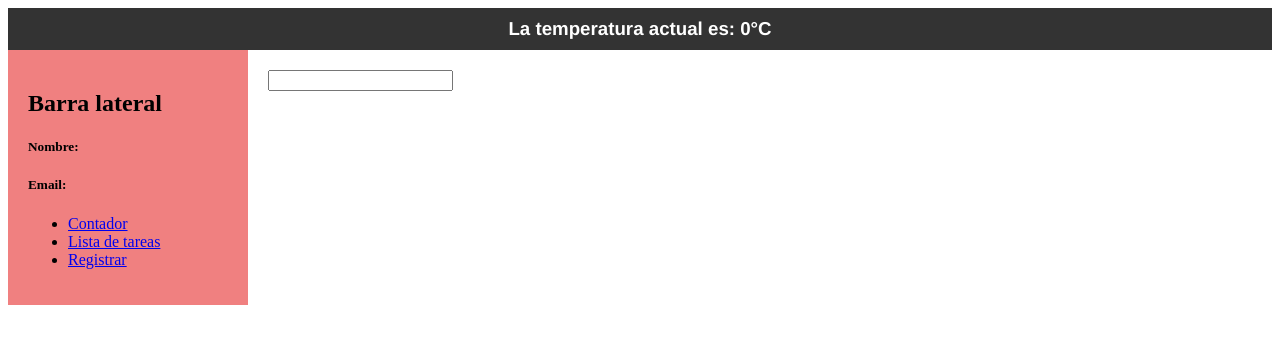
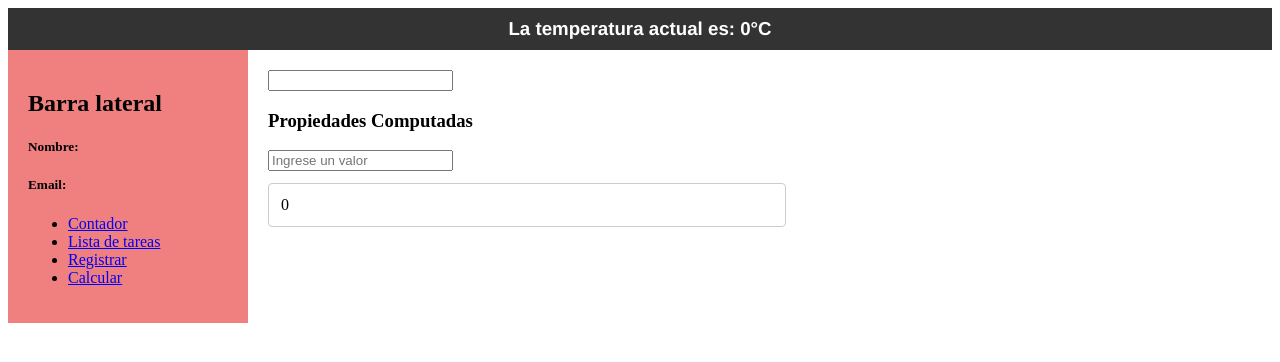
Before and after one commit to DanielBenjamin12/vue-project, a Vue app: page /calcular in a window 1280 px wide. Shown: the top 362 px of the page. Built offline with nearby package versions, Linux system fonts and the light colour scheme; no server answers.

Commit message:
Añadir vista Calcular y componente ResultadoSection. Actualizar rutas para incluir la nueva vista y enlazar el componente en la vista correspondiente.

```diff
--- a/src/components/Sidebar.vue
+++ b/src/components/Sidebar.vue
@@ -14,6 +14,9 @@
       <li>
         <router-link to="/registar">Registrar</router-link>
       </li>
+      <li>
+        <router-link to="/calcular">Calcular</router-link>
+      </li>
     </ul>
 
   </div>
@@ -21,7 +24,6 @@
 
 <script setup>
 import { useRegistrarStore } from '@/modules/registro/stores/registrarStore';
-
 
 const registrarStore = useRegistrarStore();
 
--- /dev/null
+++ b/src/modules/calcular/components/ResultadoSection.vue
@@ -0,0 +1,27 @@
+<template>
+  <div class="resultado">
+    {{  props.resultado }}
+  </div>
+</template>
+
+<script setup>
+import { defineProps } from 'vue'
+
+const props = defineProps(
+  [
+    'resultado',
+
+  ]
+)
+
+</script>
+
+<style scoped>
+.resultado {
+  padding: 12px;
+  border: 1px solid #ccc;
+  border-radius: 4px;
+  margin-top: 12px;
+  width: 50%;
+}
+</style>
--- /dev/null
+++ b/src/modules/calcular/views/CalcularView.vue
@@ -0,0 +1,20 @@
+<template>
+  <h3>Propiedades Computadas</h3>
+  <input type="text" v-model="valor" placeholder="Ingrese un valor" />
+  <ResultadoSection :resultado="valorCalculado" />
+</template>
+
+
+<script setup>
+import { ref,computed } from 'vue';
+import ResultadoSection from '@/modules/calcular/components/ResultadoSection.vue'
+
+const valor = ref('');
+const valorCalculado =  computed(() => {
+  return valor.value*3;
+})
+
+</script>
+
+
+<style scoped></style>
--- a/src/router/index.js
+++ b/src/router/index.js
@@ -1,3 +1,4 @@
+import CalcularView from "@/modules/calcular/views/CalcularView.vue";
 import Contador from "@/modules/contador/components/Contador.vue";
 import ListaDeTareas from "@/modules/ListaDeTarea/components/ListaDeTareas.vue";
 import RegistroView from "@/modules/registro/views/RegistroView.vue";
@@ -35,6 +36,11 @@
       name: "Registrar",
       component: RegistroView,
     },
+    {
+      path: "/calcular",
+      name: "Calcular",
+      component: CalcularView,
+    },
   ],
 });
 
```
